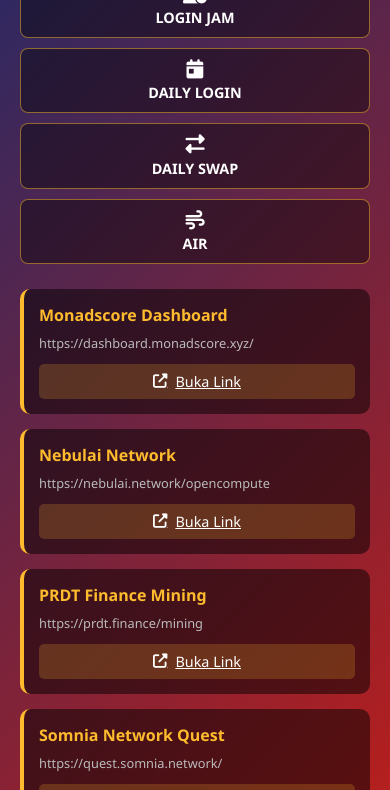
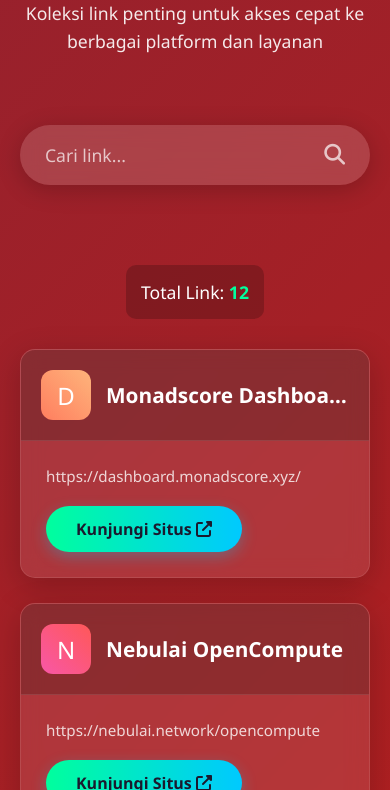
Before and after one commit to kingvavasav/menu, a plain HTML site: page index.html in a window 390 px wide. Shown: the part 196-986 px from the top of the page. Drawn offline with Linux system fonts and the light colour scheme.

Commit message:
Update index.html

```diff
--- a/index.html
+++ b/index.html
@@ -3,7 +3,7 @@
 <head>
     <meta charset="UTF-8">
     <meta name="viewport" content="width=device-width, initial-scale=1.0">
-    <title>Trupp - Daftar Link</title>
+    <title>Daftar Link Penting</title>
     <link rel="stylesheet" href="https://cdnjs.cloudflare.com/ajax/libs/font-awesome/6.4.0/css/all.min.css">
     <style>
         * {
@@ -15,332 +15,365 @@
 
         body {
             background: linear-gradient(135deg, #1a2a6c, #b21f1f, #fdbb2d);
+            color: #fff;
             min-height: 100vh;
-            padding: 20px;
-            color: #fff;
+            padding: 40px 20px;
+            background-size: 400% 400%;
+            animation: gradientBG 15s ease infinite;
+        }
+
+        @keyframes gradientBG {
+            0% { background-position: 0% 50%; }
+            50% { background-position: 100% 50%; }
+            100% { background-position: 0% 50%; }
         }
 
         .container {
-            max-width: 800px;
+            max-width: 1200px;
             margin: 0 auto;
         }
 
-        .header {
+        header {
             text-align: center;
-            padding: 20px 0;
-            margin-bottom: 20px;
-            border-bottom: 2px solid rgba(253, 187, 45, 0.5);
+            padding: 30px 0;
+            margin-bottom: 40px;
         }
 
-        .logo {
+        h1 {
             font-size: 3.5rem;
-            font-weight: 800;
-            background: linear-gradient(to right, #fdbb2d, #b21f1f);
-            -webkit-background-clip: text;
-            background-clip: text;
-            color: transparent;
-            text-transform: uppercase;
-            letter-spacing: 2px;
             margin-bottom: 15px;
+            text-shadow: 0 2px 10px rgba(0, 0, 0, 0.3);
+            position: relative;
+            display: inline-block;
+        }
+
+        h1::after {
+            content: '';
+            position: absolute;
+            bottom: -10px;
+            left: 50%;
+            transform: translateX(-50%);
+            width: 80px;
+            height: 4px;
+            background: #00ff9d;
+            border-radius: 2px;
         }
 
         .subtitle {
-            font-size: 1.1rem;
-            color: rgba(255, 255, 255, 0.85);
+            font-size: 1.3rem;
+            max-width: 700px;
+            margin: 0 auto;
+            opacity: 0.9;
+            line-height: 1.6;
         }
 
-        .action-buttons {
-            display: grid;
-            grid-template-columns: repeat(4, 1fr);
-            gap: 10px;
-            margin-bottom: 25px;
+        .search-container {
+            max-width: 700px;
+            margin: 0 auto 40px;
+            position: relative;
         }
 
-        .action-btn {
-            background: rgba(0, 0, 0, 0.4);
-            border: 1px solid rgba(253, 187, 45, 0.5);
+        #searchInput {
+            width: 100%;
+            padding: 18px 25px;
+            font-size: 1.1rem;
+            border: none;
+            border-radius: 50px;
+            background: rgba(255, 255, 255, 0.15);
+            backdrop-filter: blur(10px);
             color: white;
-            padding: 12px 5px;
-            border-radius: 8px;
-            font-weight: 600;
-            font-size: 0.9rem;
-            cursor: pointer;
-            transition: all 0.2s ease;
-            display: flex;
-            flex-direction: column;
-            align-items: center;
-            gap: 5px;
+            box-shadow: 0 5px 25px rgba(0, 0, 0, 0.2);
+            transition: all 0.3s ease;
         }
 
-        .action-btn:hover {
-            background: rgba(253, 187, 45, 0.3);
+        #searchInput:focus {
+            outline: none;
+            background: rgba(255, 255, 255, 0.25);
+            box-shadow: 0 5px 30px rgba(0, 0, 0, 0.3);
         }
 
-        .action-btn i {
-            font-size: 1.2rem;
+        #searchInput::placeholder {
+            color: rgba(255, 255, 255, 0.7);
         }
 
-        .link-list {
-            display: flex;
-            flex-direction: column;
-            gap: 15px;
+        .search-container i {
+            position: absolute;
+            right: 25px;
+            top: 50%;
+            transform: translateY(-50%);
+            font-size: 1.3rem;
+            color: rgba(255, 255, 255, 0.7);
         }
 
-        .link-item {
-            background: rgba(0, 0, 0, 0.5);
-            border-radius: 10px;
-            padding: 15px;
-            transition: all 0.3s ease;
-            border-left: 4px solid #fdbb2d;
+        .links-grid {
+            display: grid;
+            grid-template-columns: repeat(auto-fill, minmax(320px, 1fr));
+            gap: 25px;
+            margin-top: 30px;
         }
 
-        .link-item:hover {
-            background: rgba(0, 0, 0, 0.6);
-            transform: translateX(5px);
+        .link-card {
+            background: rgba(255, 255, 255, 0.1);
+            backdrop-filter: blur(10px);
+            border-radius: 15px;
+            overflow: hidden;
+            transition: all 0.3s ease;
+            box-shadow: 0 8px 32px rgba(0, 0, 0, 0.2);
+            border: 1px solid rgba(255, 255, 255, 0.1);
         }
 
-        .link-title {
-            font-size: 1.1rem;
+        .link-card:hover {
+            transform: translateY(-10px);
+            box-shadow: 0 15px 35px rgba(0, 0, 0, 0.3);
+            background: rgba(255, 255, 255, 0.15);
+            border: 1px solid rgba(255, 255, 255, 0.2);
+        }
+
+        .card-header {
+            padding: 20px;
+            display: flex;
+            align-items: center;
+            background: rgba(0, 0, 0, 0.2);
+            border-bottom: 1px solid rgba(255, 255, 255, 0.1);
+        }
+
+        .card-icon {
+            width: 50px;
+            height: 50px;
+            border-radius: 12px;
+            background: linear-gradient(45deg, #00c9ff, #92fe9d);
+            display: flex;
+            align-items: center;
+            justify-content: center;
+            font-size: 1.5rem;
+            margin-right: 15px;
+            flex-shrink: 0;
+        }
+
+        .card-title {
+            font-size: 1.3rem;
             font-weight: 600;
-            margin-bottom: 8px;
-            color: #fdbb2d;
+            white-space: nowrap;
+            overflow: hidden;
+            text-overflow: ellipsis;
+        }
+
+        .card-body {
+            padding: 25px;
         }
 
         .link-url {
-            font-size: 0.85rem;
-            color: #bbb;
+            font-size: 0.95rem;
+            color: rgba(255, 255, 255, 0.8);
+            margin-bottom: 20px;
             word-break: break-all;
-            margin-bottom: 12px;
         }
 
-        .visit-btn {
-            background: rgba(253, 187, 45, 0.2);
-            color: white;
+        .btn-visit {
+            display: inline-block;
+            padding: 12px 30px;
+            background: linear-gradient(to right, #00ff9d, #00c9ff);
+            color: #1a1a2e;
+            text-decoration: none;
+            border-radius: 50px;
+            font-weight: 600;
+            font-size: 1rem;
+            transition: all 0.3s ease;
             border: none;
-            padding: 8px 15px;
-            border-radius: 5px;
-            font-size: 0.9rem;
             cursor: pointer;
-            transition: all 0.3s ease;
-            width: 100%;
-            display: flex;
-            align-items: center;
-            justify-content: center;
-            gap: 8px;
+            box-shadow: 0 5px 15px rgba(0, 201, 255, 0.3);
         }
 
-        .visit-btn:hover {
-            background: rgba(253, 187, 45, 0.4);
+        .btn-visit:hover {
+            transform: scale(1.05);
+            box-shadow: 0 8px 25px rgba(0, 201, 255, 0.5);
         }
 
-        .footer {
+        .counter {
             text-align: center;
-            margin-top: 30px;
-            padding-top: 20px;
-            border-top: 1px solid rgba(253, 187, 45, 0.3);
-            color: rgba(255, 255, 255, 0.6);
-            font-size: 0.9rem;
+            margin-top: 40px;
+            font-size: 1.1rem;
+            background: rgba(0, 0, 0, 0.2);
+            padding: 15px;
+            border-radius: 10px;
+            display: inline-block;
+            margin-left: 50%;
+            transform: translateX(-50%);
         }
 
-        @media (max-width: 600px) {
-            .logo {
-                font-size: 2.8rem;
+        .counter span {
+            font-weight: 700;
+            color: #00ff9d;
+        }
+
+        footer {
+            text-align: center;
+            margin-top: 60px;
+            padding: 30px 0;
+            color: rgba(255, 255, 255, 0.7);
+            font-size: 1rem;
+        }
+
+        @media (max-width: 768px) {
+            h1 {
+                font-size: 2.5rem;
             }
 
-            .action-buttons {
-                grid-template-columns: repeat(2, 1fr);
+            .subtitle {
+                font-size: 1.1rem;
             }
 
-            .action-btn {
-                padding: 10px 5px;
+            .links-grid {
+                grid-template-columns: 1fr;
             }
         }
 
-        @media (max-width: 400px) {
-            .logo {
-                font-size: 2.2rem;
+        /* Animasi saat muncul */
+        .link-card {
+            opacity: 0;
+            transform: translateY(30px);
+            animation: fadeInUp 0.6s forwards;
+        }
+
+        @keyframes fadeInUp {
+            to {
+                opacity: 1;
+                transform: translateY(0);
             }
+        }
 
-            .action-buttons {
-                grid-template-columns: 1fr;
-            }
-
-            .link-title {
-                font-size: 1rem;
-            }
-
-            .link-url {
-                font-size: 0.8rem;
-            }
+        /* Tampilan saat pencarian tidak ditemukan */
+        .no-results {
+            grid-column: 1 / -1;
+            text-align: center;
+            padding: 50px;
+            font-size: 1.2rem;
+            background: rgba(255, 255, 255, 0.1);
+            border-radius: 15px;
         }
     </style>
 </head>
 <body>
     <div class="container">
-        <div class="header">
-            <div class="logo">Trupp</div>
-            <div class="subtitle">Daftar Link Penting</div>
+        <header>
+            <h1><i class="fas fa-bookmark"></i> Daftar Link Penting</h1>
+            <p class="subtitle">Koleksi link penting untuk akses cepat ke berbagai platform dan layanan</p>
+        </header>
+
+        <div class="search-container">
+            <input type="text" id="searchInput" placeholder="Cari link...">
+            <i class="fas fa-search"></i>
         </div>
 
-        <div class="action-buttons">
-            <button class="action-btn">
-                <i class="fas fa-user-clock"></i>
-                <span>LOGIN JAM</span>
-            </button>
-            <button class="action-btn">
-                <i class="fas fa-calendar-day"></i>
-                <span>DAILY LOGIN</span>
-            </button>
-            <button class="action-btn">
-                <i class="fas fa-exchange-alt"></i>
-                <span>DAILY SWAP</span>
-            </button>
-            <button class="action-btn">
-                <i class="fas fa-wind"></i>
-                <span>AIR</span>
-            </button>
+        <div class="counter">Total Link: <span id="linkCount">12</span></div>
+
+        <div class="links-grid" id="linksContainer">
+            <!-- Link cards will be generated by JavaScript -->
         </div>
 
-        <div class="link-list">
-            <!-- Link 1 -->
-            <div class="link-item">
-                <div class="link-title">Monadscore Dashboard</div>
-                <div class="link-url">https://dashboard.monadscore.xyz/</div>
-                <a href="https://dashboard.monadscore.xyz/" target="_blank" class="visit-btn">
-                    <i class="fas fa-external-link-alt"></i> Buka Link
-                </a>
-            </div>
-
-            <!-- Link 2 -->
-            <div class="link-item">
-                <div class="link-title">Nebulai Network</div>
-                <div class="link-url">https://nebulai.network/opencompute</div>
-                <a href="https://nebulai.network/opencompute" target="_blank" class="visit-btn">
-                    <i class="fas fa-external-link-alt"></i> Buka Link
-                </a>
-            </div>
-
-            <!-- Link 3 -->
-            <div class="link-item">
-                <div class="link-title">PRDT Finance Mining</div>
-                <div class="link-url">https://prdt.finance/mining</div>
-                <a href="https://prdt.finance/mining" target="_blank" class="visit-btn">
-                    <i class="fas fa-external-link-alt"></i> Buka Link
-                </a>
-            </div>
-
-            <!-- Link 4 -->
-            <div class="link-item">
-                <div class="link-title">Somnia Network Quest</div>
-                <div class="link-url">https://quest.somnia.network/</div>
-                <a href="https://quest.somnia.network/" target="_blank" class="visit-btn">
-                    <i class="fas fa-external-link-alt"></i> Buka Link
-                </a>
-            </div>
-
-            <!-- Link 5 -->
-            <div class="link-item">
-                <div class="link-title">Signals Art Claim</div>
-                <div class="link-url">https://signals.art/claim</div>
-                <a href="https://signals.art/claim" target="_blank" class="visit-btn">
-                    <i class="fas fa-external-link-alt"></i> Buka Link
-                </a>
-            </div>
-
-            <!-- Link 6 -->
-            <div class="link-item">
-                <div class="link-title">Unich Airdrop</div>
-                <div class="link-url">https://unich.com/en/airdrop</div>
-                <a href="https://unich.com/en/airdrop" target="_blank" class="visit-btn">
-                    <i class="fas fa-external-link-alt"></i> Buka Link
-                </a>
-            </div>
-
-            <!-- Link 7 -->
-            <div class="link-item">
-                <div class="link-title">Kaleido Finance Mining</div>
-                <div class="link-url">https://launchpad.kaleidofinance.xyz/premium-mining</div>
-                <a href="https://launchpad.kaleidofinance.xyz/premium-mining" target="_blank" class="visit-btn">
-                    <i class="fas fa-external-link-alt"></i> Buka Link
-                </a>
-            </div>
-
-            <!-- Link 8 -->
-            <div class="link-item">
-                <div class="link-title">3DOS Dashboard</div>
-                <div class="link-url">https://dashboard.3dos.io/login</div>
-                <a href="https://dashboard.3dos.io/login" target="_blank" class="visit-btn">
-                    <i class="fas fa-external-link-alt"></i> Buka Link
-                </a>
-            </div>
-
-            <!-- Link 9 -->
-            <div class="link-item">
-                <div class="link-title">Billions Network Signup</div>
-                <div class="link-url">https://signup.billions.network/</div>
-                <a href="https://signup.billions.network/" target="_blank" class="visit-btn">
-                    <i class="fas fa-external-link-alt"></i> Buka Link
-                </a>
-            </div>
-
-            <!-- Link 10 -->
-            <div class="link-item">
-                <div class="link-title">Korportocol Quests</div>
-                <div class="link-url">https://quests.korportocol.io/quests</div>
-                <a href="https://quests.korportocol.io/quests" target="_blank" class="visit-btn">
-                    <i class="fas fa-external-link-alt"></i> Buka Link
-                </a>
-            </div>
-
-            <!-- Link 11 -->
-            <div class="link-item">
-                <div class="link-title">Hanafuda Hana Network</div>
-                <div class="link-url">https://hanafuda.hana.network/deposit</div>
-                <a href="https://hanafuda.hana.network/deposit" target="_blank" class="visit-btn">
-                    <i class="fas fa-external-link-alt"></i> Buka Link
-                </a>
-            </div>
-
-            <!-- Link 12 -->
-            <div class="link-item">
-                <div class="link-title">Goblin Meme Box</div>
-                <div class="link-url">https://www.goblin.meme/box/6856701d223b22873ed1d730</div>
-                <a href="https://www.goblin.meme/box/6856701d223b22873ed1d730" target="_blank" class="visit-btn">
-                    <i class="fas fa-external-link-alt"></i> Buka Link
-                </a>
-            </div>
-        </div>
-
-        <div class="footer">
-            <p>&copy; 2023 Trupp - Daftar Link Sederhana</p>
-            <p>Tidak ada gambar, tidak ada menu, hanya daftar link</p>
-        </div>
+        <footer>
+            <p>© 2023 Daftar Link Penting | Update Terakhir: 15 Agustus 2025</p>
+        </footer>
     </div>
 
     <script>
-        // Animasi tombol aksi
-        const actionButtons = document.querySelectorAll('.action-btn');
-        actionButtons.forEach(button => {
-            button.addEventListener('click', function() {
-                this.style.transform = 'scale(0.95)';
-                setTimeout(() => {
-                    this.style.transform = '';
-                }, 200);
+        // Data link yang akan ditampilkan
+        const links = [
+            { name: "Monadscore Dashboard", url: "https://dashboard.monadscore.xyz/" },
+            { name: "Nebulai OpenCompute", url: "https://nebulai.network/opencompute" },
+            { name: "PRDT Finance Mining", url: "https://prdt.finance/mining" },
+            { name: "Somnia Network Quest", url: "https://quest.somnia.network/" },
+            { name: "Signals Art Claim", url: "https://signals.art/claim" },
+            { name: "Unich Airdrop", url: "https://unich.com/en/airdrop" },
+            { name: "Kaleido Premium Mining", url: "https://launchpad.kaleidofinance.xyz/premium-mining" },
+            { name: "3DOS Dashboard", url: "https://dashboard.3dos.io/Iogin" },
+            { name: "Billions Network", url: "https://signup.billions.network/" },
+            { name: "Kor Protocol Quests", url: "https://quests.korportocol.io/quests" },
+            { name: "Hanafuda Hana Network", url: "https://hanafuda.hana.network/deposit" },
+            { name: "Goblin Meme Box", url: "https://www.goblin.meme/box/6856701d223b22873ed1d730" }
+        ];
+
+        // Fungsi untuk membuat kartu link
+        function createLinkCard(link) {
+            const card = document.createElement('div');
+            card.className = 'link-card';
+
+            // Ekstrak nama domain untuk ikon
+            const domain = new URL(link.url).hostname;
+            const domainInitial = domain.charAt(0).toUpperCase();
+
+            // Warna acak untuk ikon
+            const colors = [
+                'linear-gradient(45deg, #00c9ff, #92fe9d)',
+                'linear-gradient(45deg, #ff7e5f, #feb47b)',
+                'linear-gradient(45deg, #6a11cb, #2575fc)',
+                'linear-gradient(45deg, #ff416c, #ff4b2b)',
+                'linear-gradient(45deg, #00cdac, #02aab0)',
+                'linear-gradient(45deg, #f857a6, #ff5858)'
+            ];
+            const randomColor = colors[Math.floor(Math.random() * colors.length)];
+
+            card.innerHTML = `
+                <div class="card-header">
+                    <div class="card-icon" style="background: ${randomColor}">${domainInitial}</div>
+                    <h3 class="card-title">${link.name}</h3>
+                </div>
+                <div class="card-body">
+                    <p class="link-url">${link.url}</p>
+                    <a href="${link.url}" target="_blank" class="btn-visit">Kunjungi Situs <i class="fas fa-external-link-alt"></i></a>
+                </div>
+            `;
+
+            return card;
+        }
+
+        // Fungsi untuk memuat semua link
+        function loadLinks() {
+            const container = document.getElementById('linksContainer');
+            container.innerHTML = '';
+
+            links.forEach((link, index) => {
+                const card = createLinkCard(link);
+                container.appendChild(card);
+
+                // Animasi berurutan
+                card.style.animationDelay = `${index * 0.1}s`;
             });
-        });
 
-        // Animasi item link
-        const linkItems = document.querySelectorAll('.link-item');
-        linkItems.forEach(item => {
-            item.addEventListener('click', function(e) {
-                if (!e.target.classList.contains('visit-btn')) {
-                    this.style.transform = 'scale(0.98)';
-                    setTimeout(() => {
-                        this.style.transform = '';
-                    }, 200);
-                }
-            });
-        });
+            // Update counter
+            document.getElementById('linkCount').textContent = links.length;
+        }
+
+        // Fungsi untuk mencari link
+        function searchLinks() {
+            const searchTerm = document.getElementById('searchInput').value.toLowerCase();
+            const container = document.getElementById('linksContainer');
+            container.innerHTML = '';
+
+            const filteredLinks = links.filter(link =>
+                link.name.toLowerCase().includes(searchTerm) ||
+                link.url.toLowerCase().includes(searchTerm)
+            );
+
+            if (filteredLinks.length === 0) {
+                container.innerHTML = '<div class="no-results">Tidak ada hasil yang cocok dengan pencarian Anda.</div>';
+            } else {
+                filteredLinks.forEach((link, index) => {
+                    const card = createLinkCard(link);
+                    container.appendChild(card);
+                    card.style.animationDelay = `${index * 0.1}s`;
+                });
+            }
+
+            // Update counter
+            document.getElementById('linkCount').textContent = filteredLinks.length;
+        }
+
+        // Event listeners
+        document.getElementById('searchInput').addEventListener('input', searchLinks);
+
+        // Load links saat halaman dimuat
+        window.addEventListener('DOMContentLoaded', loadLinks);
     </script>
 </body>
 </html>
```
